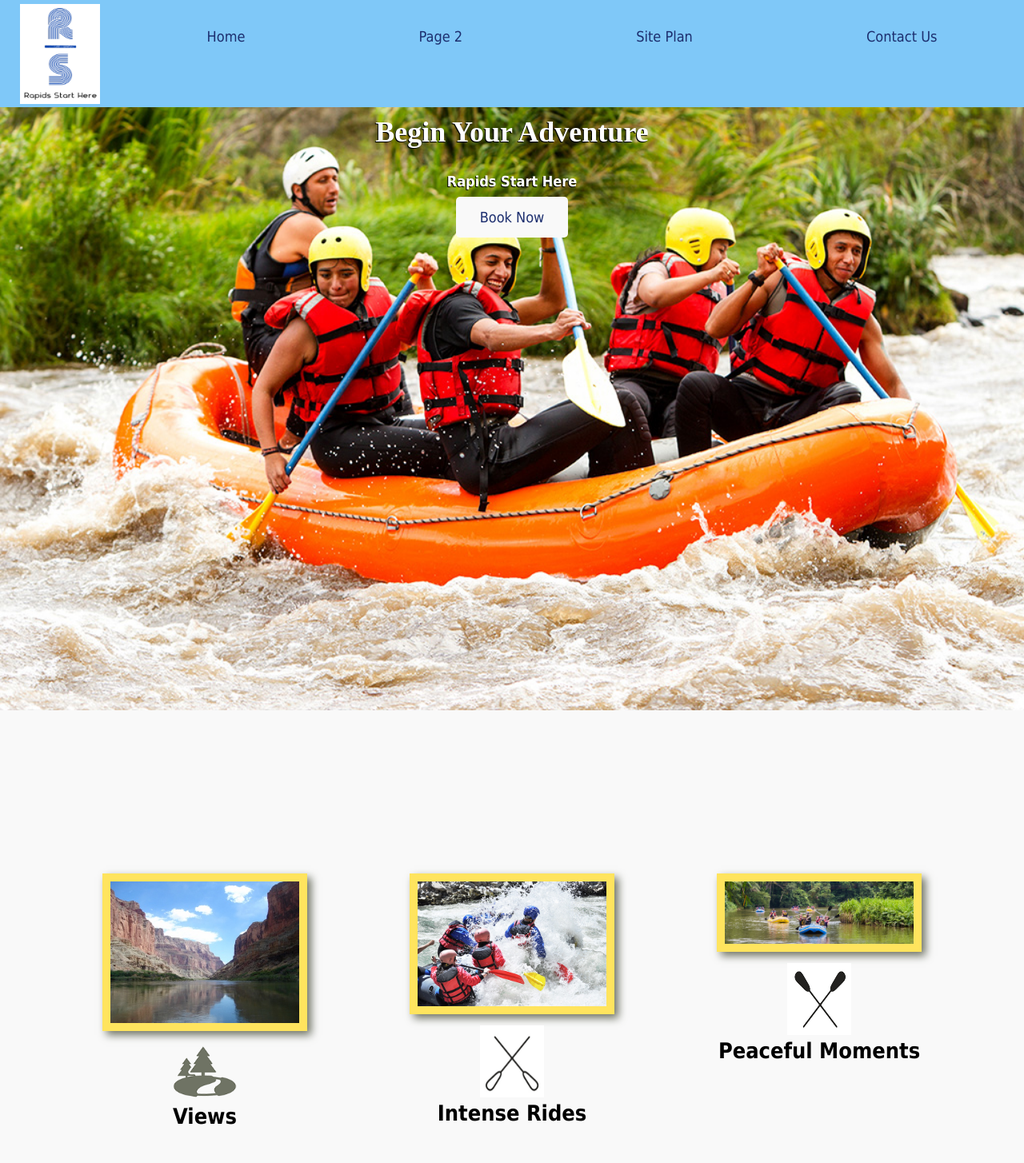
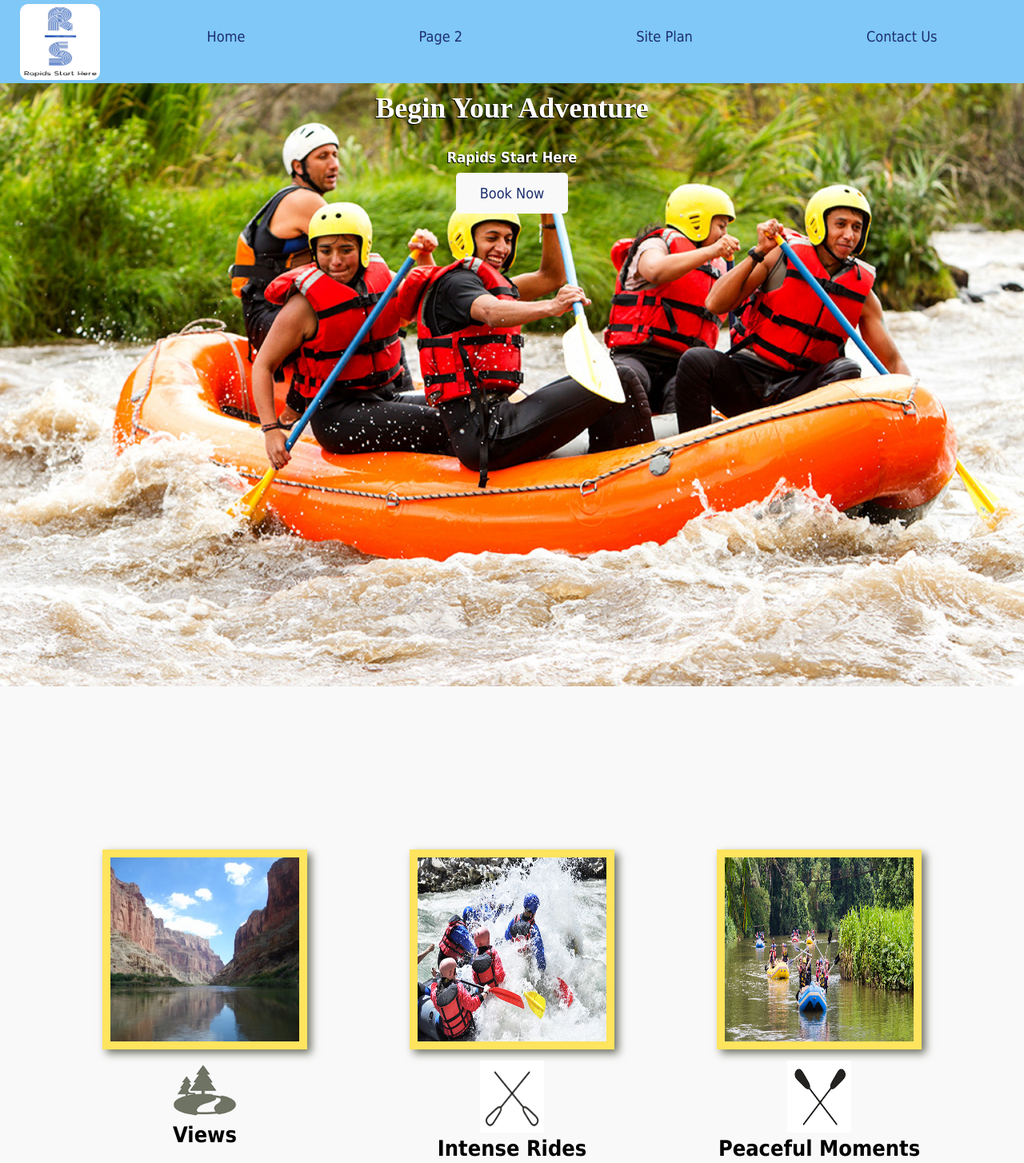
Before and after one commit to bickiersten/wdd130, a plain HTML site: page wwr/index.html in a window 1280 px wide. Shown: the top 1454 px of the page at 80% size. Drawn offline with Linux system fonts and the light colour scheme; a web font is replaced by a local one.

Commit message:
Fixes to Homepage

```diff
--- a/wwr/index.html
+++ b/wwr/index.html
@@ -11,7 +11,7 @@
     <div id="content">
     <header>
         <a id="logo_link" href="index.html">
-            <img src="images/raftinglogo.png" alt="Rapid Start Logo" width="100px" height="125px">
+            <img id="logo" src="images/raftinglogo.png" alt="Rapid Start Logo">
         </a>
         <nav>
             <a href="index.html">Home</a>
@@ -34,17 +34,17 @@
     </div>
     <main class="home-grid">
         <section class="view-card">
-            <img class="card-img" src="images/viewrafting.jpg" alt="views in rafting">
+            <img class="card-img" src="images/viewrafting.jpg" alt="views in rafting" height="250" width="400">
             <img class="icon" src="images/viewsicon.png" alt="view icon">
             <h2>Views</h2>
         </section>
         <section class="intense-card">
-            <img class="card-img" src="images/moreintenserafting.jpg" alt="intese rafting">
+            <img class="card-img" src="images/moreintenserafting.jpg" alt="intese rafting" height="250" width="400">
             <img class="icon" src="images/intense-rafting-icon.png" alt="intense river"  width="100" height="100">
             <h2>Intense Rides</h2>
         </section>
         <section class="peaceful-card">
-            <img class="card-img" src="images/peaceful-moment-rafting.jpg" alt="peaceful moments">
+            <img class="card-img" src="images/peaceful-moment-rafting.jpg" alt="peaceful moments" height="250" width="400">
             <img class="icon" src="images/peaceful-moment-icon.png" alt="peaceful river" width="100" height="100">
             <h2>Peaceful Moments</h2>
         </section>
--- a/wwr/styles/style.css
+++ b/wwr/styles/style.css
@@ -23,7 +23,7 @@ main section {
 }
 #background {
     height: 725px;
-    background-color: #f9f9f9;
+    background-color: #7fc8f8;
 }
 body {
     background-color: #f9f9f9;
@@ -81,15 +81,20 @@ h4 {
 }
 .msg h2 {
     color: black;
+    font-size: 35px;
     font-family: "IM Fell French Canon SC"
 }
 .msg p {
     color: black;
     font-size: .8em;
     padding-bottom: 15px;
+    font-size: 20px;
+    line-height: 40px;
 }
 footer h3 {
     color: lightgray;
+    font-size: 18px;
+    font-weight: lighter;
 }
 footer a {
     color: black;
@@ -184,6 +189,11 @@ main, .home-grid {
     opacity: .6;
     transform: scale(1.1);
 }
+#logo {
+    border-radius: 10px;
+    height: 95px;
+    width: 100px;
+}
 @media screen and (max-width: 900px) {
     #hero, .home-grid {
         display: block;
```
